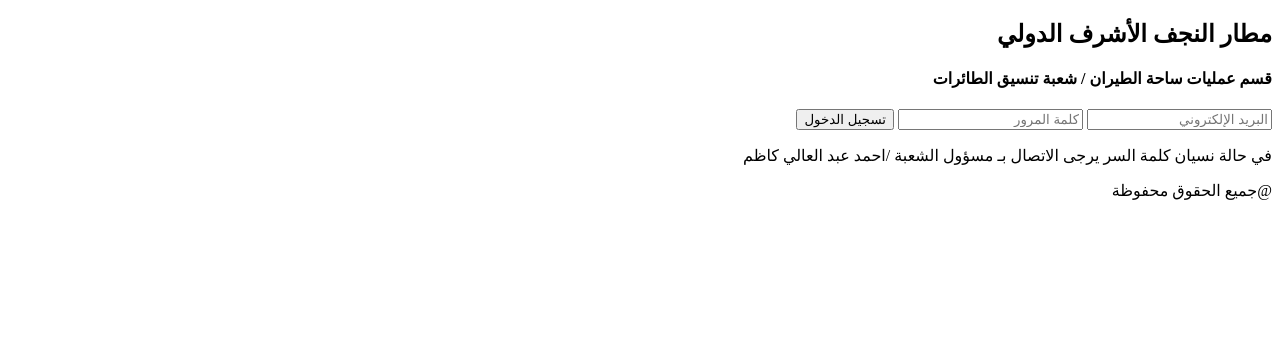
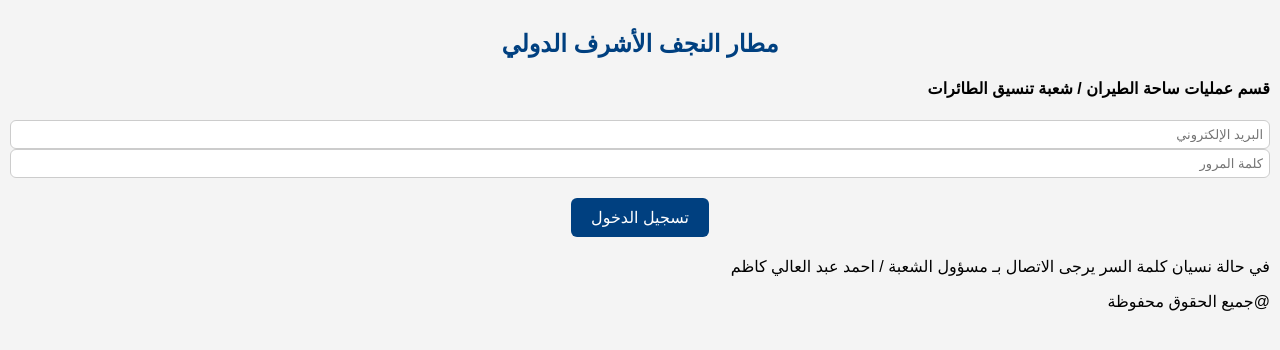
Before and after one commit to mustfaf1234/Aircraft-coordination2025-06-12, a plain HTML site: page index.html in a window 1280 px wide. Drawn offline with Linux system fonts and the light colour scheme.

Commit message:
Update index.html

```diff
--- a/index.html
+++ b/index.html
@@ -4,7 +4,7 @@
   <meta charset="UTF-8">
   <meta name="viewport" content="width=device-width, initial-scale=1.0">
   <title>تسجيل الدخول</title>
-  <link rel="stylesheet" href="css/"style.css">
+  <link rel="stylesheet" href="css/style.css">
 </head>
 <body>
   <h2>مطار النجف الأشرف الدولي</h2>
@@ -14,7 +14,7 @@
     <input type="email" id="email" placeholder="البريد الإلكتروني">
     <input type="password" id="password" placeholder="كلمة المرور">
     <button onclick="login()">تسجيل الدخول</button>
-    <p>في حالة نسيان كلمة السر يرجى الاتصال    بـ مسؤول الشعبة /احمد عبد العالي كاظم</p>
+    <p>في حالة نسيان كلمة السر يرجى الاتصال بـ مسؤول الشعبة / احمد عبد العالي كاظم</p>
   </div>
 
   <footer>
```
